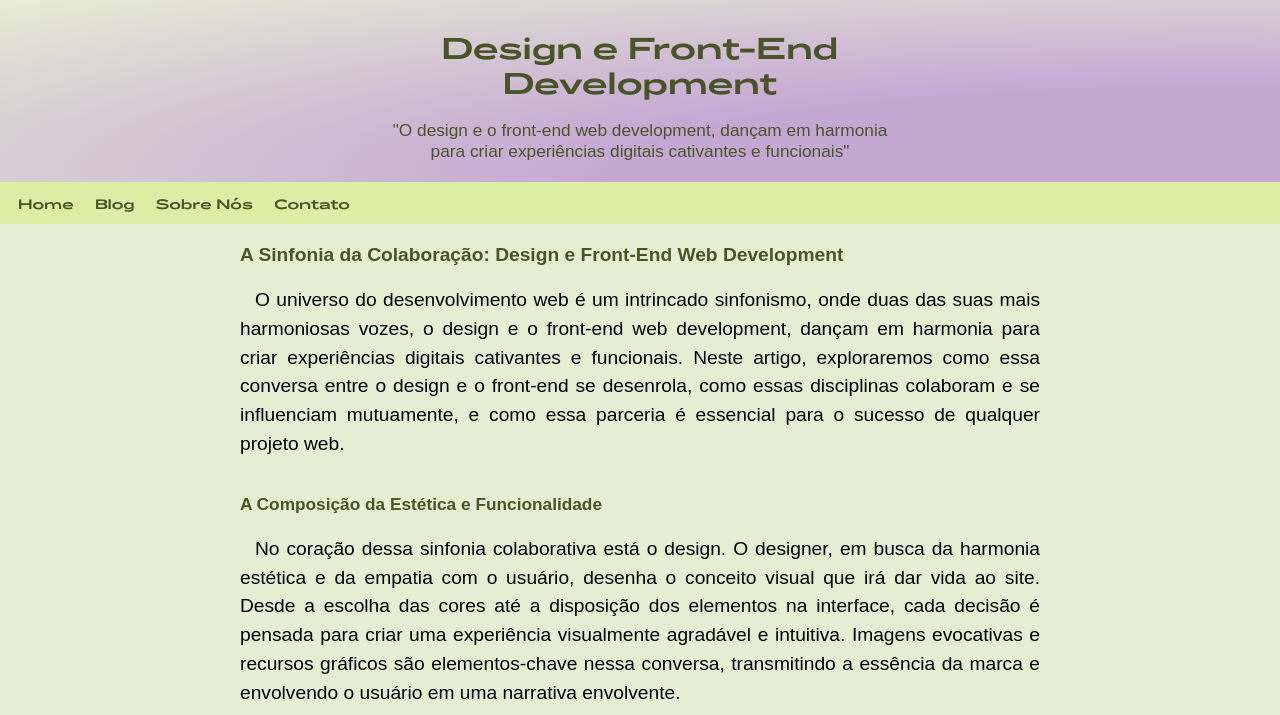
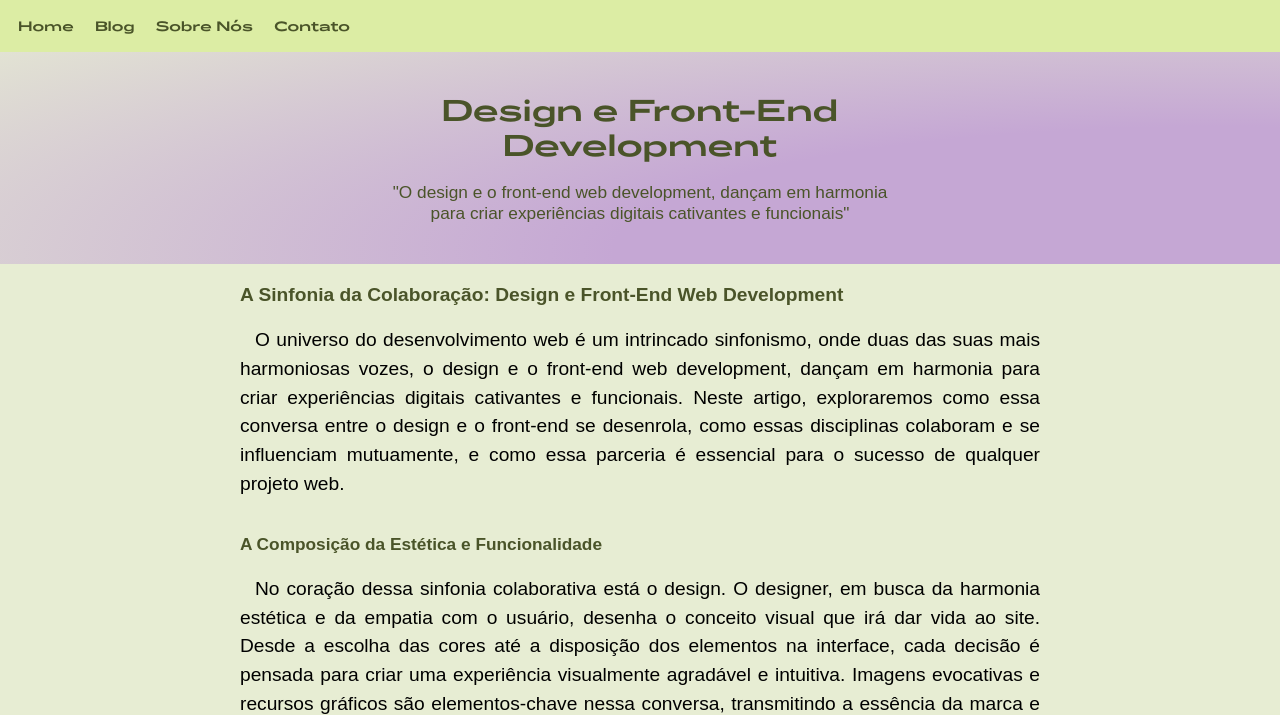
Before and after one commit to saraaniceto/blog_design, a plain HTML site: page index.html in a window 1280 px wide. Shown: the top 715 px of the page. Drawn offline with nearby package versions, Linux system fonts and the light colour scheme; grey boxes are pictures that could not be loaded.

Commit message:
Menu bar and media queries

```diff
--- a/index.html
+++ b/index.html
@@ -6,21 +6,29 @@
     <title>Design e Front-End Development</title>
     <link rel="shortcut icon" href="imagens/favicon.ico" type="image/x-icon">
     <link rel="stylesheet" href="style.css">
+    <link rel="stylesheet" href="https://fonts.googleapis.com/css2?family=Material+Symbols+Outlined:opsz,wght,FILL,GRAD@20..48,100..700,0..1,-50..200" />
   </head>
-  <body>
+  <body onresize="changeSize()">
+
     <header>
+      <span class="material-symbols-outlined" onclick="clickMenu()">
+        menu
+        </span>
+      <nav id="menu">
+        <ul>
+          <li><a href="#">Home</a></li>
+          <li><a href="#">Blog</a></li>
+          <li><a href="#">Sobre Nós</a></li>
+          <li><a href="#">Contato</a></li>
+        </ul>
+      </nav>
       <h1>Design e Front-End Development</h1>
       <p>
         "O design e o front-end web development, dançam em harmonia para criar
         experiências digitais cativantes e funcionais"
       </p>
     </header>
-    <nav>
-      <a href="#">Home</a>
-      <a href="#">Blog</a>
-      <a href="#">Sobre Nós</a>
-      <a href="#">Contato</a>
-    </nav>
+
     <main>
       <article>
         <h1>A Sinfonia da Colaboração: Design e Front-End Web Development</h1>
@@ -133,8 +141,29 @@
         <hr>
       </article>
     </main>
+
     <footer>
         <p>Desenvolvido por <a href="https://github.com/saraaniceto" target="_blank">Sara Aniceto</a></p>
     </footer>
+
+    <script>
+      function changeSize() {
+        if (window.innerWidth >= 768) {
+          menu.style.display = "block"
+        } else {
+          menu.style.display = "none"
+        }
+      }
+
+      function clickMenu() {
+        if (menu.style.display == "block") {
+          menu.style.display = "none"
+
+        } else {
+          menu.style.display = "block"
+        }
+      }
+    </script>
+
   </body>
 </html>
--- a/style.css
+++ b/style.css
@@ -33,17 +33,62 @@ body{
 header{
     background-image: radial-gradient(farthest-corner at 95% 95%, var(--cor2) 35%, var(--cor8) 100%);
     min-height: 150px;
-    text-align: center;
-    padding-top: 30px;
 }
+
+span.material-symbols-outlined {
+    display: block;
+    width: 100vw;
+    padding: 10px;
+    cursor: pointer;
+    background-color: var(--cor7);
+    color: var(--cor5);
+}
+
+span.material-symbols-outlined:hover {
+    background-color: var(--cor2);
+    color: var(--cor7);
+    transition-duration: 0.5s;
+}
+
+nav{
+    background-color: var(--cor7);
+    padding: 10px;
+    display: none;
+}
+
+nav > ul {
+    list-style-type: none;
+}
+
+nav > ul > li > a {
+    display: block;
+    color: var(--cor5);
+    text-decoration: none;
+    font-family: 'Messapia Bold', sans-serif;
+    font-size: small;
+    padding: 8px 8px;
+    border-radius: 10px;
+    max-width: fit-content;
+}
+
+nav > ul > li > a:hover{
+    background-color: var(--cor2);
+    color: var(--cor7);
+    transition-duration: 0.5s;
+}
+
+
 
 header > h1{
     font-family: var(--font-title);
     color: var(--cor5);
     font-size: 1.5em;
-    padding: 0px 10px 20px 10px;
+    padding: 40px 10px 20px 10px;
     max-width: 600px;
+    text-align: center;
     margin: auto;
+
+
 }
 
 header > p{
@@ -51,29 +96,10 @@ header > p{
     color: var(--cor5);
     max-width: 500px;
     margin: auto;
-    padding: 0px 10px 20px 10px;
+    padding: 0px 10px 40px 10px;
+    text-align: center;
+
 }
-
-nav{
-    background-color: var(--cor7);
-    padding: 10px;
-}
-
-nav > a{
-    color: var(--cor5);
-    text-decoration: none;
-    font-family: 'Messapia Bold', sans-serif;
-    font-size: small;
-    padding: 8px 8px;
-    border-radius: 10px;
-}
-
-nav > a:hover{
-    background-color: var(--cor2);
-    color: var(--cor7);
-    transition-duration: 0.5s;
-}
-
 
 main{
     min-width: 300px;
@@ -165,3 +191,19 @@ footer a{
 footer a:hover{
     color: var(--cor4);
 }
+
+@media only screen and (min-width: 768px) {
+    span.material-symbols-outlined {
+        display: none;
+    }
+
+    nav {
+        display: block;
+    }
+
+    nav > ul > li {
+        display: inline-block;
+    }
+
+
+}
```
